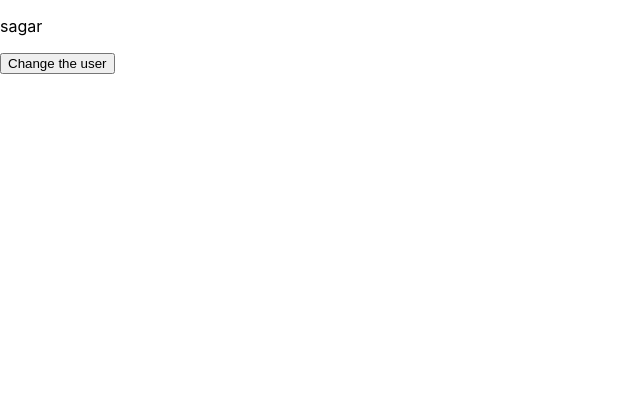
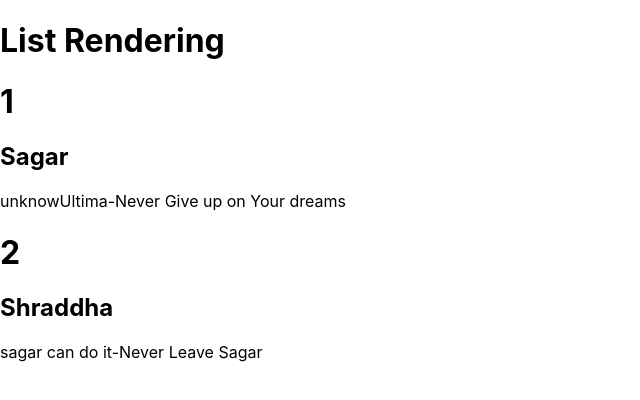
Before and after one commit to SagarSuryakantWaghmare/Meta-Frontend-Course, a React (Create React App) app in the folder Advanced React/adv2/: page / in a window 1280 px wide. Shown: the top 400 px of the page, without its empty margins (0-640 px from the left). Built offline with nearby package versions, Linux system fonts and the light colour scheme.

Commit message:
List Rendering

```diff
--- a/Advanced React/adv2/src/App.js
+++ b/Advanced React/adv2/src/App.js
@@ -4,6 +4,7 @@ import Toggle from './components/Toggle';
 import { ThemeProvider } from './components/ThemeContext';
 import Para from './components/Para';
 import { UserProvider } from './components/UserContext';
+import ListRendering from './components/ListRendering';
 
 function App() {
   return (
@@ -11,9 +12,10 @@ function App() {
     {/* <ThemeProvider>
       <Toggle/>
     </ThemeProvider> */}
-    <UserProvider>
+    {/* <UserProvider>
       <Para/>
-    </UserProvider>
+    </UserProvider> */}
+    <ListRendering/>
     </>
   );
 }
--- /dev/null
+++ b/Advanced React/adv2/src/components/ListRendering.js
@@ -0,0 +1,38 @@
+import React from 'react'
+
+function ListRendering() {
+    const legend = [
+        {
+            id:1,
+            name: "Sagar",
+            heroName: "unknowUltima",
+            Moto: "Never Give up on Your dreams",
+        },
+        {
+            id:2,
+            name:"Shraddha",
+            heroName:"sagar can do it",
+            Moto:"Never Leave Sagar"
+        }
+
+    ]
+    return (
+        <>
+            <h1>List Rendering</h1>
+            {
+            legend.map((item)=>(
+                <>
+                <div>
+                <h1>{item.id}</h1>
+                <h2>{item.name}</h2>
+                <p>{item.heroName}-{item.Moto}</p>
+                </div>
+                </>
+            ))
+            }
+
+        </>
+    )
+}
+
+export default ListRendering
```
